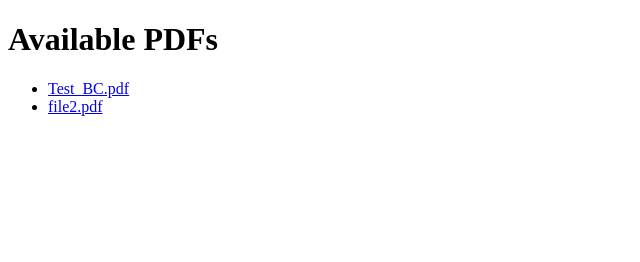
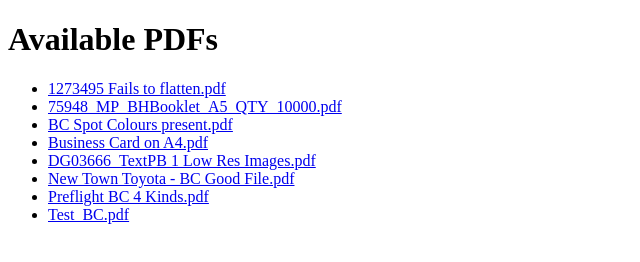
Before and after one commit to dflow-delmar/junedelmarlabitoria.github.io, a plain HTML site: page index.html in a window 1280 px wide. Shown: the whole page, without its empty margins (0-640 px from the left). Drawn offline with Linux system fonts and the light colour scheme.

Commit message:
Update index.html

```diff
--- a/index.html
+++ b/index.html
@@ -9,12 +9,22 @@
   <ul id="pdf-list"></ul>
 
   <script>
-    const files = ['Test_BC.pdf', 'file2.pdf']; // Add more filenames here
+    const files = [
+      '1273495 Fails to flatten.pdf',
+      '75948_MP_BHBooklet_A5_QTY_10000.pdf',
+      'BC Spot Colours present.pdf',
+      'Business Card on A4.pdf',
+      'DG03666_TextPB 1 Low Res Images.pdf',
+      'New Town Toyota - BC Good File.pdf',
+      'Preflight BC 4 Kinds.pdf',
+      'Test_BC.pdf'
+    ];
 
     const list = document.getElementById('pdf-list');
     files.forEach(file => {
       const li = document.createElement('li');
-      li.innerHTML = `<a href="${file}" target="_blank">${file}</a>`;
+      const encodedFile = encodeURIComponent(file);
+      li.innerHTML = `<a href="${encodedFile}" target="_blank">${file}</a>`;
       list.appendChild(li);
     });
   </script>
```
